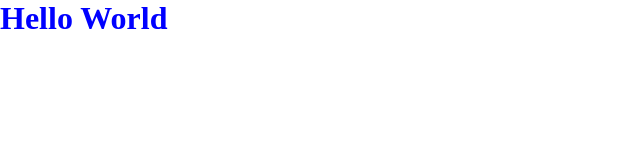
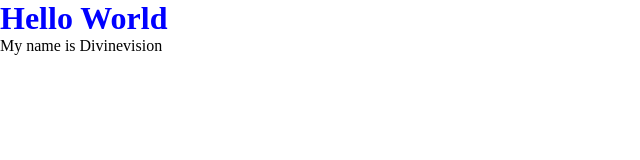
Before and after one commit to kingsleynwoye/HelloWorld, a plain HTML site: page index.html in a window 1280 px wide. Shown: the whole page, without its empty margins (0-640 px from the left). Drawn offline with Linux system fonts and the light colour scheme.

Commit message:
Update index.html

```diff
--- a/index.html
+++ b/index.html
@@ -8,5 +8,6 @@
   </head>
   <body>
     <h1>Hello World</h1>
+    <p>My name is Divinevision</p>
   </body>
 </html>
```
